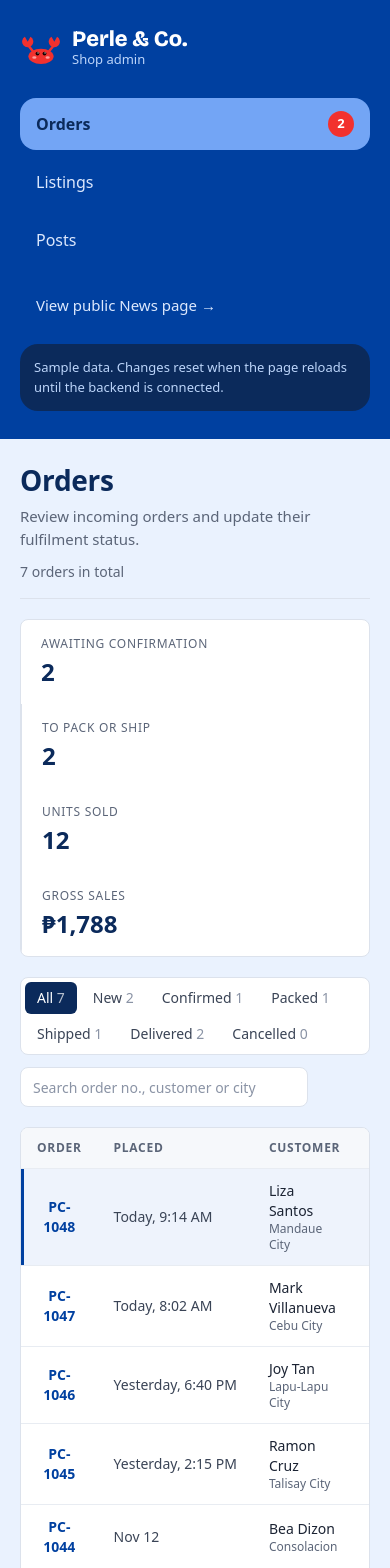
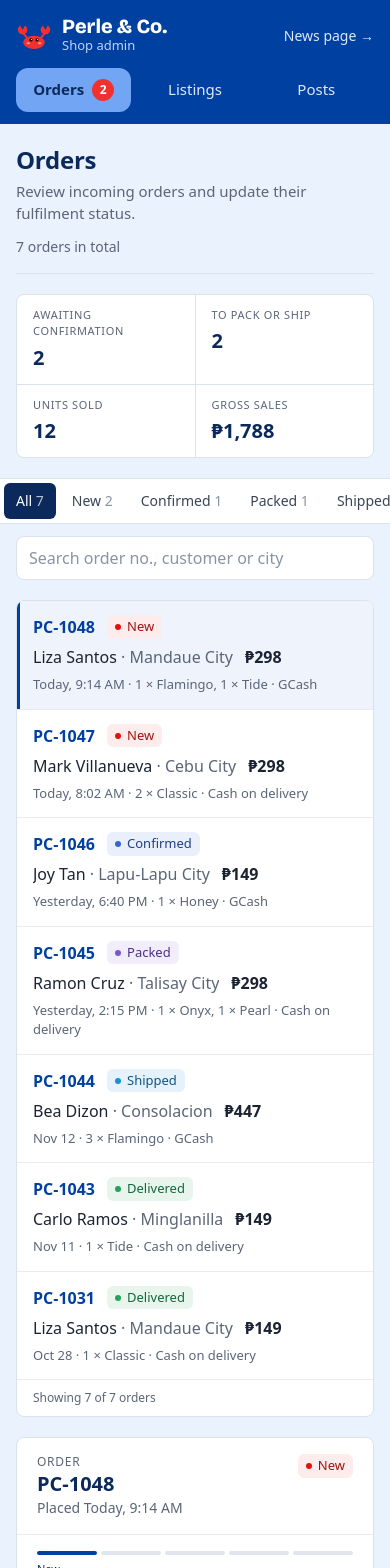
Before and after one commit to Dallss/shellies-webshop, a Next.js app: page /admin/orders in a window 390 px wide. Shown: the top 1568 px of the page. Built offline with nearby package versions, Linux system fonts and the light colour scheme.

Commit message:
Make the site mobile friendly
Two-row header on phones, smaller hero shapes and type, two-up collection
grid, compact admin top bar, order cards instead of the wide table on
phones, and editors that scroll into view when an item is picked.

```diff
--- a/app/admin/AdminSidebar.tsx
+++ b/app/admin/AdminSidebar.tsx
@@ -4,6 +4,9 @@ import Link from "next/link";
 import { usePathname } from "next/navigation";
 import { Crab } from "@/components/art";
 import { useAdmin } from "@/lib/admin-store";
+
+// A sidebar on wide screens. On phones it becomes a short top bar with the
+// three sections as tabs, so the page content starts on the first screen.
 
 export function AdminSidebar() {
   const path = usePathname();
@@ -16,15 +19,18 @@ export function AdminSidebar() {
   ];
 
   return (
-    <aside className="flex min-w-0 flex-[1_1_240px] flex-col gap-7 bg-navy px-5 py-7 text-white">
-      <div className="wiggle-host flex items-center gap-2.5">
-        <Crab className="h-8 w-[42px]" />
-        <span className="flex flex-col">
-          <span className="font-display text-[22px] font-extrabold leading-none">Perle &amp; Co.</span>
-          <span className="text-[13px] text-sky-2">Shop admin</span>
-        </span>
+    <aside className="flex min-w-0 flex-col gap-3 bg-navy px-4 pb-3 pt-4 text-white md:sticky md:top-0 md:h-screen md:w-[260px] md:flex-none md:gap-7 md:px-5 md:py-7">
+      <div className="flex items-center justify-between gap-3">
+        <div className="wiggle-host flex items-center gap-2.5">
+          <Crab className="h-7 w-9 md:h-8 md:w-[42px]" />
+          <span className="flex flex-col">
+            <span className="font-display text-xl font-extrabold leading-none md:text-[22px]">Perle &amp; Co.</span>
+            <span className="text-[13px] text-sky-2">Shop admin</span>
+          </span>
+        </div>
+        <Link href="/news" className="text-sm font-medium text-sky no-underline md:hidden">News page →</Link>
       </div>
-      <nav aria-label="Admin" className="flex flex-col gap-1.5">
+      <nav aria-label="Admin" className="grid grid-cols-3 gap-1.5 md:flex md:flex-col">
         {items.map((n) => {
           const on = path.startsWith(n.href);
           return (
@@ -32,18 +38,20 @@ export function AdminSidebar() {
               key={n.href}
               href={n.href}
               aria-current={on ? "page" : undefined}
-              className={`nav-link flex h-[52px] items-center justify-between gap-3 rounded-2xl px-4 no-underline ${on ? "bg-periwinkle font-bold text-ink" : "font-medium text-sky"}`}
+              className={`nav-link flex h-11 items-center justify-center gap-2 rounded-xl px-2 text-[15px] no-underline md:h-[52px] md:justify-between md:gap-3 md:rounded-2xl md:px-4 md:text-base ${on ? "bg-periwinkle font-bold text-ink" : "font-medium text-sky"}`}
             >
               <span>{n.label}</span>
               {n.badge > 0 && (
-                <span key={n.badge} className="jelly inline-flex h-[26px] min-w-[26px] items-center justify-center rounded-full bg-coral px-2 text-[13px] font-bold text-white">{n.badge}</span>
+                <span key={n.badge} className="jelly inline-flex h-[22px] min-w-[22px] items-center justify-center rounded-full bg-coral px-1.5 text-xs font-bold text-white md:h-[26px] md:min-w-[26px] md:px-2 md:text-[13px]">
+                  {n.badge}
+                </span>
               )}
             </Link>
           );
         })}
       </nav>
-      <Link href="/news" className="px-4 text-[15px] font-medium text-sky no-underline">View public News page →</Link>
-      <div className="mt-auto rounded-[18px] bg-ink p-3.5 text-[13px] leading-normal text-sky-2">
+      <Link href="/news" className="hidden px-4 text-[15px] font-medium text-sky no-underline md:block">View public News page →</Link>
+      <div className="hidden rounded-[18px] bg-ink p-3.5 text-[13px] leading-normal text-sky-2 md:mt-auto md:block">
         Sample data. Changes reset when the page reloads until the backend is connected.
       </div>
     </aside>
--- a/app/admin/layout.tsx
+++ b/app/admin/layout.tsx
@@ -7,10 +7,10 @@ export const metadata: Metadata = { title: "Shop admin", robots: { index: false
 export default function AdminLayout({ children }: { children: React.ReactNode }) {
   return (
     <AdminProvider>
-      <div className="flex min-h-screen flex-wrap bg-ice text-ink">
+      <div className="flex min-h-screen flex-col bg-ice text-ink md:flex-row">
         <AdminSidebar />
-        <main className="min-w-0 flex-[999_1_640px] p-[clamp(20px,3vw,40px)]">
-          <div className="mx-auto flex max-w-[1160px] flex-col gap-6">{children}</div>
+        <main className="min-w-0 flex-1 px-4 py-5 sm:p-[clamp(20px,3vw,40px)]">
+          <div className="mx-auto flex max-w-[1160px] flex-col gap-5 sm:gap-6">{children}</div>
         </main>
       </div>
     </AdminProvider>
--- a/app/admin/orders/page.tsx
+++ b/app/admin/orders/page.tsx
@@ -1,6 +1,7 @@
 "use client";
 
 import { useMemo, useState } from "react";
+import { revealIfOffscreen } from "@/components/admin/ui";
 import { orderTotal, useAdmin } from "@/lib/admin-store";
 import { ORDER_STEPS, type Order, type OrderStatus, formatPeso } from "@/lib/data";
 
@@ -76,13 +77,18 @@ export default function OrdersPage() {
     setNotice(status === "cancelled" ? `Order ${id} was cancelled.` : `Order ${id} marked as ${LABEL[status].toLowerCase()}.`);
   }
 
+  function select(id: string) {
+    setSelId(id);
+    revealIfOffscreen("order-detail");
+  }
+
   const stepIdx = order ? ORDER_STEPS.indexOf(order.status as (typeof ORDER_STEPS)[number]) : -1;
 
   return (
     <div className="flex flex-col gap-5 text-[#1B2333]">
       <header className="flex flex-wrap items-end justify-between gap-3 border-b border-[#DCE2EC] pb-4">
         <div>
-          <h1 className="text-[28px] font-semibold tracking-[-0.01em] text-ink">Orders</h1>
+          <h1 className="text-2xl font-semibold sm:text-[28px] tracking-[-0.01em] text-ink">Orders</h1>
           <p className="mt-1 text-[15px] text-[#5B6578]">Review incoming orders and update their fulfilment status.</p>
         </div>
         <p className="text-sm text-[#5B6578]">{orders.length} orders in total</p>
@@ -97,17 +103,17 @@ export default function OrdersPage() {
         </p>
       )}
 
-      <dl className="grid grid-cols-[repeat(auto-fit,minmax(180px,1fr))] overflow-hidden rounded-lg border border-[#DCE2EC] bg-white">
-        {summary.map((s, i) => (
-          <div key={s.label} className={`px-5 py-4 ${i > 0 ? "border-l border-[#DCE2EC]" : ""}`}>
-            <dt className="text-xs font-medium uppercase tracking-[0.06em] text-[#5B6578]">{s.label}</dt>
-            <dd className="mt-1 text-2xl font-semibold tabular-nums text-ink">{s.value}</dd>
+      <dl className="grid grid-cols-2 gap-px overflow-hidden rounded-lg border border-[#DCE2EC] bg-[#DCE2EC] lg:grid-cols-4">
+        {summary.map((s) => (
+          <div key={s.label} className="bg-white px-4 py-3 sm:px-5 sm:py-4">
+            <dt className="text-[11px] font-medium sm:text-xs uppercase tracking-[0.06em] text-[#5B6578]">{s.label}</dt>
+            <dd className="mt-1 text-xl font-semibold sm:text-2xl tabular-nums text-ink">{s.value}</dd>
           </div>
         ))}
       </dl>
 
       <div className="flex flex-wrap items-center justify-between gap-3">
-        <div role="tablist" aria-label="Filter by status" className="flex flex-wrap gap-1 rounded-lg border border-[#DCE2EC] bg-white p-1">
+        <div role="tablist" aria-label="Filter by status" className="-mx-4 flex gap-1 overflow-x-auto border-y border-[#DCE2EC] bg-white p-1 [scrollbar-width:none] sm:mx-0 sm:flex-wrap sm:rounded-lg sm:border">
           {TABS.map((t) => {
             const count = t === "all" ? orders.length : orders.filter((o) => o.status === t).length;
             const on = tab === t;
@@ -118,29 +124,55 @@ export default function OrdersPage() {
                 role="tab"
                 aria-selected={on}
                 onClick={() => setTab(t)}
-                className={`rounded-md px-3 py-1.5 text-sm font-medium transition-colors ${on ? "bg-ink text-white" : "text-[#3A4456] hover:bg-[#F1F4F9]"}`}
+                className={`flex-none whitespace-nowrap rounded-md px-3 py-2 text-sm font-medium transition-colors sm:py-1.5 ${on ? "bg-ink text-white" : "text-[#3A4456] hover:bg-[#F1F4F9]"}`}
               >
                 {t === "all" ? "All" : LABEL[t]} <span className={`tabular-nums ${on ? "text-white/70" : "text-[#8A93A5]"}`}>{count}</span>
               </button>
             );
           })}
         </div>
-        <label className="relative">
+        <label className="relative w-full sm:w-auto">
           <span className="sr-only">Search orders</span>
           <input
             type="search"
             value={query}
             onChange={(e) => setQuery(e.target.value)}
             placeholder="Search order no., customer or city"
-            className="h-10 w-72 max-w-full rounded-lg border border-[#DCE2EC] bg-white pl-3 pr-3 text-sm placeholder:text-[#8A93A5]"
+            className="h-11 w-full rounded-lg border border-[#DCE2EC] bg-white px-3 text-base placeholder:text-[#8A93A5] sm:h-10 sm:w-72 sm:text-sm"
           />
         </label>
       </div>
 
       <div className="flex flex-wrap items-start gap-5">
         {/* Orders table */}
-        <section aria-label="Orders" className="min-w-0 flex-[999_1_560px] overflow-hidden rounded-lg border border-[#DCE2EC] bg-white">
-          <div className="overflow-x-auto">
+        <section aria-label="Orders" className="min-w-0 flex-[999_1_min(560px,100%)] overflow-hidden rounded-lg border border-[#DCE2EC] bg-white">
+          <ul className="divide-y divide-[#E8ECF2] sm:hidden">
+            {shown.length === 0 && <li className="px-4 py-10 text-center text-[#5B6578]">No orders match this filter.</li>}
+            {shown.map((o) => {
+              const on = o.id === selId;
+              return (
+                <li key={o.id}>
+                  <button
+                    type="button"
+                    onClick={() => select(o.id)}
+                    aria-current={on ? "true" : undefined}
+                    className={`flex w-full flex-col gap-1.5 px-4 py-3.5 text-left transition-colors ${on ? "bg-[#EEF3FC] shadow-[inset_3px_0_0_#0040A0]" : "active:bg-[#F8FAFC]"}`}
+                  >
+                    <span className="flex items-center justify-between gap-3">
+                      <span className="font-semibold tabular-nums text-navy">{o.id}</span>
+                      <StatusBadge status={o.status} />
+                    </span>
+                    <span className="flex items-baseline justify-between gap-3">
+                      <span className="min-w-0 truncate font-medium">{o.name} <span className="font-normal text-[#5B6578]">· {o.city}</span></span>
+                      <span className="flex-none font-semibold tabular-nums">{formatPeso(orderTotal(o, products))}</span>
+                    </span>
+                    <span className="text-[13px] text-[#5B6578]">{o.placed} · {itemSummary(o)} · {o.payment}</span>
+                  </button>
+                </li>
+              );
+            })}
+          </ul>
+          <div className="hidden overflow-x-auto sm:block">
             <table className="w-full min-w-[720px] border-collapse text-sm">
               <thead className="bg-[#F6F8FB] text-left text-xs font-medium uppercase tracking-[0.06em] text-[#5B6578]">
                 <tr>
@@ -166,12 +198,12 @@ export default function OrdersPage() {
                   return (
                     <tr
                       key={o.id}
-                      onClick={() => setSelId(o.id)}
+                      onClick={() => select(o.id)}
                       aria-selected={on}
                       className={`cursor-pointer border-t border-[#E8ECF2] transition-colors ${on ? "bg-[#EEF3FC]" : "hover:bg-[#F8FAFC]"}`}
                     >
                       <td className={`px-4 py-3 ${on ? "shadow-[inset_3px_0_0_#0040A0]" : ""}`}>
-                        <button type="button" onClick={() => setSelId(o.id)} className="font-semibold tabular-nums text-navy hover:underline">
+                        <button type="button" onClick={() => select(o.id)} className="whitespace-nowrap font-semibold tabular-nums text-navy hover:underline">
                           {o.id}
                         </button>
                       </td>
@@ -199,7 +231,7 @@ export default function OrdersPage() {
 
         {/* Order details */}
         {order && (
-          <section aria-label={`Order ${order.id}`} className="min-w-0 flex-[1_1_340px] rounded-lg border border-[#DCE2EC] bg-white">
+          <section id="order-detail" aria-label={`Order ${order.id}`} className="min-w-0 flex-[1_1_min(340px,100%)] scroll-mt-4 rounded-lg border border-[#DCE2EC] bg-white">
             <div className="flex items-start justify-between gap-3 border-b border-[#E8ECF2] px-5 py-4">
               <div>
                 <p className="text-xs font-medium uppercase tracking-[0.06em] text-[#5B6578]">Order</p>
@@ -216,13 +248,14 @@ export default function OrdersPage() {
                 return (
                   <li key={st} className="flex flex-1 flex-col gap-1.5" aria-current={i === stepIdx ? "step" : undefined}>
                     <span aria-hidden className={`h-1 rounded-full transition-colors duration-300 ${done ? "bg-navy" : "bg-[#E1E6EE]"}`} />
-                    <span className={`text-[11px] font-medium ${done ? "text-ink" : "text-[#8A93A5]"}`}>{LABEL[st]}</span>
+                    <span className={`hidden text-[11px] font-medium sm:inline ${done ? "text-ink" : "text-[#8A93A5]"}`}>{LABEL[st]}</span>
+                    {i === stepIdx && <span className="text-[11px] font-medium text-ink sm:hidden">{LABEL[st]}</span>}
                   </li>
                 );
               })}
             </ol>
 
-            <dl className="grid grid-cols-[110px_minmax(0,1fr)] gap-x-4 gap-y-2.5 border-b border-[#E8ECF2] px-5 py-4 text-sm">
+            <dl className="grid grid-cols-[84px_minmax(0,1fr)] gap-x-4 sm:grid-cols-[110px_minmax(0,1fr)] gap-y-2.5 border-b border-[#E8ECF2] px-5 py-4 text-sm">
               <dt className="text-[#5B6578]">Customer</dt>
               <dd className="font-medium">{order.name}</dd>
               <dt className="text-[#5B6578]">Phone</dt>
@@ -285,7 +318,7 @@ export default function OrdersPage() {
                 <button
                   type="button"
                   onClick={() => setStatus(order.id, ORDER_STEPS[stepIdx + 1])}
-                  className="h-10 flex-1 rounded-lg bg-navy px-4 text-sm font-semibold text-white transition-colors hover:bg-ink"
+                  className="h-11 flex-1 whitespace-nowrap rounded-lg bg-navy px-4 sm:h-10 text-sm font-semibold text-white transition-colors hover:bg-ink"
                 >
                   {NEXT_ACTION[order.status]}
                 </button>
@@ -294,7 +327,7 @@ export default function OrdersPage() {
                 <button
                   type="button"
                   onClick={() => setStatus(order.id, "cancelled")}
-                  className="h-10 rounded-lg border border-[#E3B4B2] bg-white px-4 text-sm font-semibold text-[#A11410] transition-colors hover:bg-[#FDF3F3]"
+                  className="h-11 whitespace-nowrap rounded-lg border border-[#E3B4B2] sm:h-10 bg-white px-4 text-sm font-semibold text-[#A11410] transition-colors hover:bg-[#FDF3F3]"
                 >
                   Cancel order
                 </button>
--- a/app/shop/page.tsx
+++ b/app/shop/page.tsx
@@ -7,8 +7,8 @@ export const metadata: Metadata = { title: "Shop" };
 export default function ShopPage() {
   return (
     <div className="relative overflow-hidden">
-      <div aria-hidden className="float-slow absolute -right-40 -top-[220px] h-[420px] w-[420px] rounded-full bg-coral" />
-      <div aria-hidden className="float absolute right-[260px] top-24 h-[70px] w-[70px] rounded-full bg-sky" />
+      <div aria-hidden className="float-slow absolute -right-44 -top-[230px] h-[300px] w-[300px] rounded-full bg-coral sm:-right-40 sm:-top-[220px] sm:h-[420px] sm:w-[420px]" />
+      <div aria-hidden className="float absolute right-[260px] top-24 hidden sm:block h-[70px] w-[70px] rounded-full bg-sky" />
       <SiteHeader current="/shop" />
       <main className="relative">
         <ShopSection />
--- a/components/SiteHeader.tsx
+++ b/components/SiteHeader.tsx
@@ -38,13 +38,13 @@ function HeaderBar({ blue, current }: { blue: boolean; current?: string }) {
   const { count } = useCart();
 
   return (
-      <div className="mx-auto flex max-w-[1240px] flex-wrap items-center justify-between gap-4 px-6 py-5">
+      <div className="mx-auto flex max-w-[1240px] flex-wrap items-center justify-between gap-x-4 gap-y-2.5 px-5 py-4 sm:px-6 sm:py-5">
         <Link href="/" className="wiggle-host flex items-center gap-2.5 no-underline">
-          <Crab smile className="h-[34px] w-[44px]" />
-          <span className="font-display text-2xl font-extrabold tracking-tight">Perle &amp; Co.</span>
+          <Crab smile className="h-[28px] w-[36px] sm:h-[34px] sm:w-[44px]" />
+          <span className="font-display text-xl font-extrabold tracking-tight sm:text-2xl">Perle &amp; Co.</span>
         </Link>
 
-        <nav aria-label="Main" className="flex flex-wrap items-center gap-7 text-[15px] font-medium">
+        <nav aria-label="Main" className="order-last flex w-full flex-wrap items-center gap-6 text-[15px] font-medium sm:order-none sm:w-auto sm:gap-7">
           {LINKS.map((l) => (
             <Link
               key={l.href}
@@ -57,12 +57,12 @@ function HeaderBar({ blue, current }: { blue: boolean; current?: string }) {
           ))}
         </nav>
 
-        <div className="flex flex-wrap gap-3">
+        <div className="flex gap-2 sm:gap-3">
           <AccountButton blue={blue} current={current} />
           <Link
             href="/shop#cart"
             aria-label={`Cart, ${count} items`}
-            className={`bubbly inline-flex h-12 items-center gap-2.5 rounded-2xl px-[18px] font-bold no-underline ${blue ? "bg-sky text-navy" : "bg-navy text-sky"}`}
+            className={`bubbly inline-flex h-11 items-center gap-2 rounded-2xl px-3.5 font-bold sm:h-12 sm:gap-2.5 sm:px-[18px] no-underline ${blue ? "bg-sky text-navy" : "bg-navy text-sky"}`}
           >
             <BagIcon className="h-[22px] w-[22px]" />
             <span key={count} className={count > 0 ? "jelly" : undefined}>
@@ -78,16 +78,16 @@ function HeaderBar({ blue, current }: { blue: boolean; current?: string }) {
  *  Solid fill so it stays readable over the coral and navy shapes behind the header. */
 function AccountButton({ blue, current }: { blue: boolean; current?: string }) {
   const { status, user } = useSession();
-  const base = "bubbly inline-flex h-12 items-center gap-2.5 rounded-2xl font-semibold no-underline";
+  const base = "bubbly inline-flex h-11 items-center gap-2.5 rounded-2xl font-semibold no-underline sm:h-12";
   const tone = blue ? "bg-white/15 text-white ring-2 ring-inset ring-sky/60" : "bg-white text-navy shadow-[0_6px_20px_rgba(0,64,160,0.18)]";
 
   if (status === "loading") {
-    return <span aria-hidden className={`${base} ${tone} invisible px-5`}>Log in</span>;
+    return <span aria-hidden className={`${base} ${tone} invisible px-4 sm:px-5`}>Log in</span>;
   }
 
   if (!user) {
     return (
-      <Link href="/login" aria-current={current === "/login" ? "page" : undefined} className={`${base} ${tone} px-5`}>
+      <Link href="/login" aria-current={current === "/login" ? "page" : undefined} className={`${base} ${tone} px-4 sm:px-5`}>
         Log in
       </Link>
     );
@@ -99,19 +99,19 @@ function AccountButton({ blue, current }: { blue: boolean; current?: string }) {
       href="/account"
       aria-current={current === "/account" ? "page" : undefined}
       aria-label={`Your account, signed in as ${user.name}`}
-      className={`${base} ${tone} pl-1.5 pr-4`}
+      className={`${base} ${tone} px-1 sm:pl-1.5 sm:pr-4`}
     >
       <span aria-hidden className={`flex h-9 w-9 items-center justify-center rounded-xl font-display text-lg font-extrabold ${blue ? "bg-sky text-navy" : "bg-navy text-white"}`}>
         {first[0]}
       </span>
-      <span className="max-w-[9ch] truncate">{first}</span>
+      <span className="hidden max-w-[9ch] truncate sm:inline">{first}</span>
     </Link>
   );
 }
 
 export function SiteFooter() {
   return (
-    <footer className="bg-maroon px-6 py-10 text-rose">
+    <footer className="bg-maroon px-5 py-10 text-rose sm:px-6">
       <div className="mx-auto flex max-w-[1240px] flex-wrap justify-between gap-4 text-[15px]">
         <span className="font-display text-xl font-extrabold text-white">Perle &amp; Co.</span>
         <span>
```
Also changed, not shown: app/admin/listings/page.tsx (+12 -8 lines), app/admin/posts/page.tsx (+6 -4 lines), app/news/page.tsx (+12 -12 lines), app/page.tsx (+26 -26 lines), components/admin/ui.tsx (+18 -5 lines), components/shop/ShopSection.tsx (+19 -19 lines).
